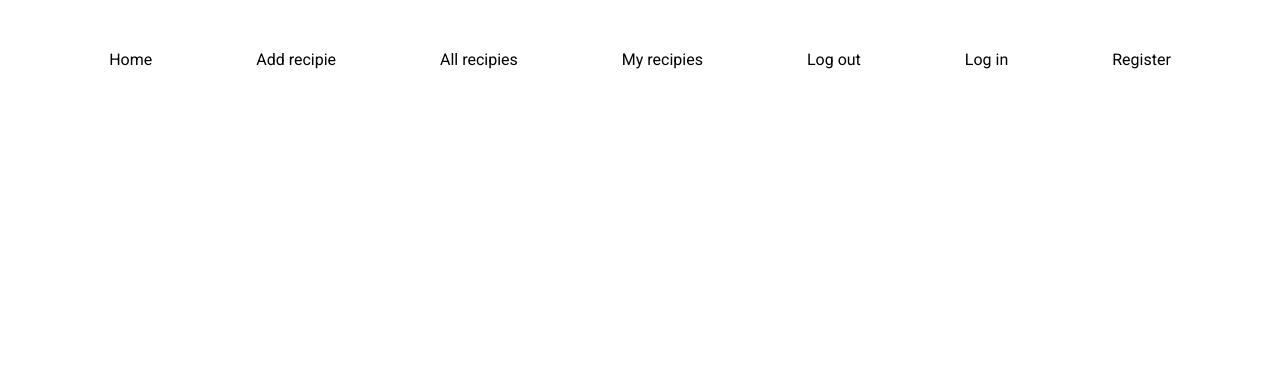
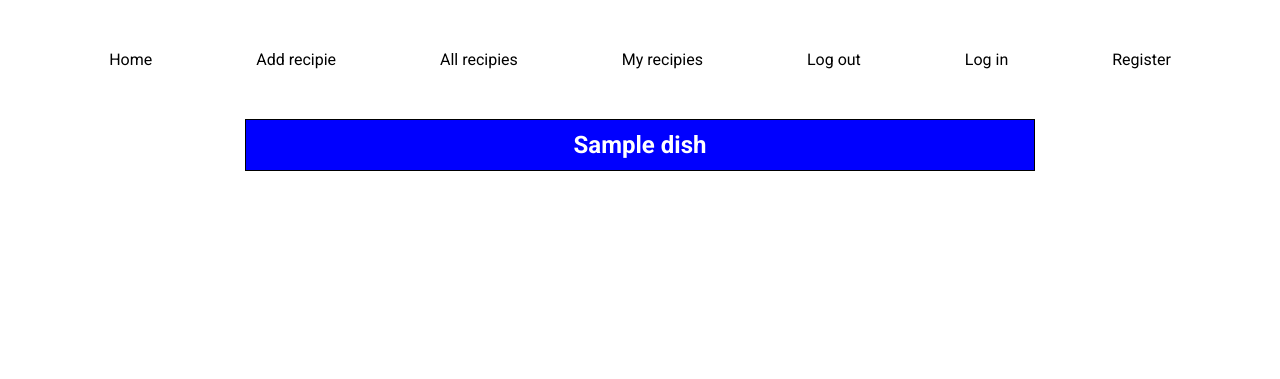
Before and after one commit to Code-Institute-Submissions/Milestone-project3-4, a Flask app: page /all_recipies in a window 1280 px wide. Shown: the top 379 px of the page. Run offline with Flask 2, Linux system fonts and the light colour scheme; a database or web service that is not in the repository returns one stand-in record (values such as "Sample title"); some libraries are stand-ins or nearby versions.

Commit message:
Added an accordion in the all_recipies.html

```diff
--- a/app.py
+++ b/app.py
@@ -25,21 +25,23 @@ def index():
 
 @app.route("/add_recipie", methods=["GET", "POST"])
 def add_recipie():
+    if request.method == "POST":
+        recipie = {
+            "dish": request.form.get("dish"),
+            "ingredients": request.form.getlist("ingredient"),
+            "preparations": request.form.get("preparation")
+        }
 
-    recipie = {
-        "dish": request.form.get("dish"),
-        "ingredients": request.form.getlist("ingredient"),
-        "preparations": request.form.get("preparations")
-    }
-
-    mongo.db.recipies.insert(recipie)
-    flash("Recipie added")
+        mongo.db.recipies.insert(recipie)
+        flash("Recipie added")
     return render_template("add_recipie.html")
 
 
 @app.route("/all_recipies")
 def all_recipies():
-    return render_template("all_recipies.html")
+    recipes = mongo.db.recipies.find()
+    print(recipes)
+    return render_template("all_recipies.html", recipes=recipes)
 
 
 @app.route("/my_recipies")
--- a/static/css/style.css
+++ b/static/css/style.css
@@ -107,6 +107,7 @@ input:focus{
     line-height: 50px;
 }
 
+/*Add recipe*/
 .plus{
     margin-left: -3px;
 }
@@ -129,7 +130,7 @@ input:focus{
 
 
 
-.how_to_cook_it{
+.preparation{
     height: 22px;
     width: 100%;
     margin: 0 auto 20px auto;
@@ -144,3 +145,38 @@ textarea:focus{
 .container-for-plus{
     display: inline-block;
 }
+
+/*All recipes*/
+
+.accordion-container{
+    width: 60%;
+    height: 30px;
+    font-family: roboto, sans-serif;
+    color: white;
+    background-color: blue;
+    padding: 10px;
+    margin: 0 auto;
+    text-align: center;
+    line-height: 30px;
+    border: 1px solid black;
+}
+
+.accordion-body{
+    width: 60%;
+    margin: 0 auto;
+    background-color: rgb(230, 230, 230);
+    display: none;
+}
+
+.accordion-body h3{
+    text-align: center;
+}
+
+.accordion-body ul{
+    list-style: none;
+    text-align: center;
+}
+
+.accordion-body p{
+    text-align: center;
+}
--- a/static/js/script.js
+++ b/static/js/script.js
@@ -15,7 +15,6 @@ function newIngredients() {
     a.appendChild(c);
 
     minus = document.getElementsByClassName("fas fa-minus");
-    console.log(minus);
     for (i = 0; i < minus.length; i++) {
         minus[i].addEventListener("click", removeIngredient);
     }
@@ -26,6 +25,25 @@ function removeIngredient(event) {
 
     event.target.previousElementSibling.remove();
     event.target.remove();
-    console.log("hi");
 
 }
+
+//All recipies//
+
+let a = document.getElementsByClassName("accordion-container");
+
+function myFunc(accordion) {
+    if (accordion.nextElementSibling.style.display == "none") {
+        accordion.nextElementSibling.style.display = "block";
+    }
+    else {
+        accordion.nextElementSibling.style.display = "none";
+    }
+}
+
+
+for (let i = 0; i < a.length; i++) {
+    a[i].addEventListener('click', function () {
+        myFunc(a[i]);
+    })
+}
--- a/templates/add_recipie.html
+++ b/templates/add_recipie.html
@@ -9,7 +9,7 @@
             <input placeholder="Add ingredient" class="ingredient-field" name="ingredient" type="text" required>
             <div class="container-for-plus"><i class="fas fa-plus plus" onclick="newIngredients()"></i></div>
             <div id="container-new-ingredient"></div>
-            <textarea placeholder="Preparation" class="how_to_cook_it" name="preparation" required></textarea>
+            <textarea placeholder="Preparation" class="preparation" name="preparation" required></textarea>
             <input value="Submit" type="submit" class="submit">
         </form>
     </div>
--- a/templates/all_recipies.html
+++ b/templates/all_recipies.html
@@ -2,4 +2,24 @@
 
 {%block content%}
 
+
+
+<section>
+    {% for i in recipes %}
+    <div class="accordion-container">
+        <h2>{{i.dish}}</h2>
+    </div>
+    <div class="accordion-body">
+        <h3>Ingredients</h3>
+        {% for i in i.ingredients %}
+        <ul>
+        <li>{{i}}</li>
+        </ul>
+        {% endfor %}
+        <h3>Preparations</h3>
+        <p>{{i.preparations}}</p>
+    </div>
+    {% endfor %}
+</section>
+
 {% endblock %}
```
